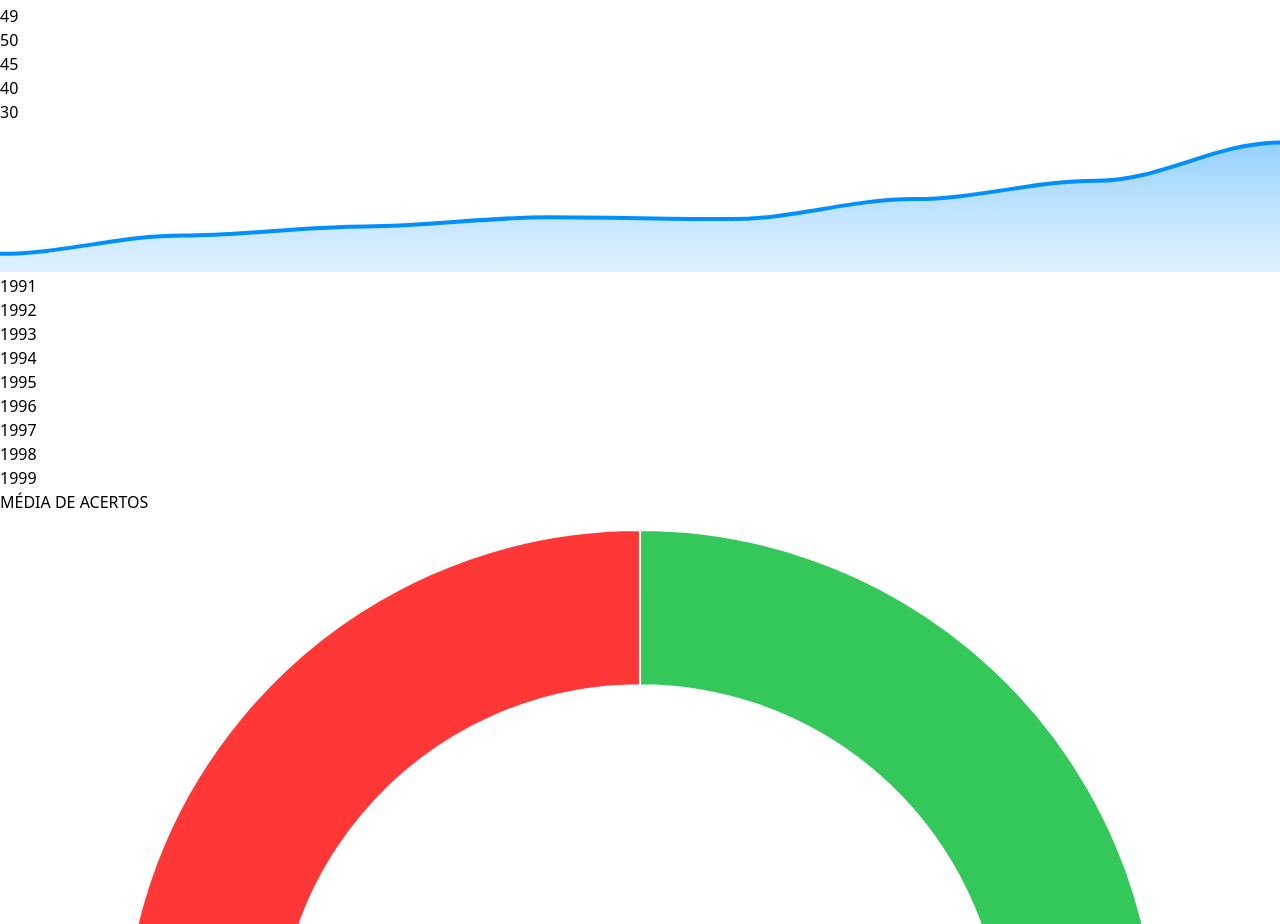
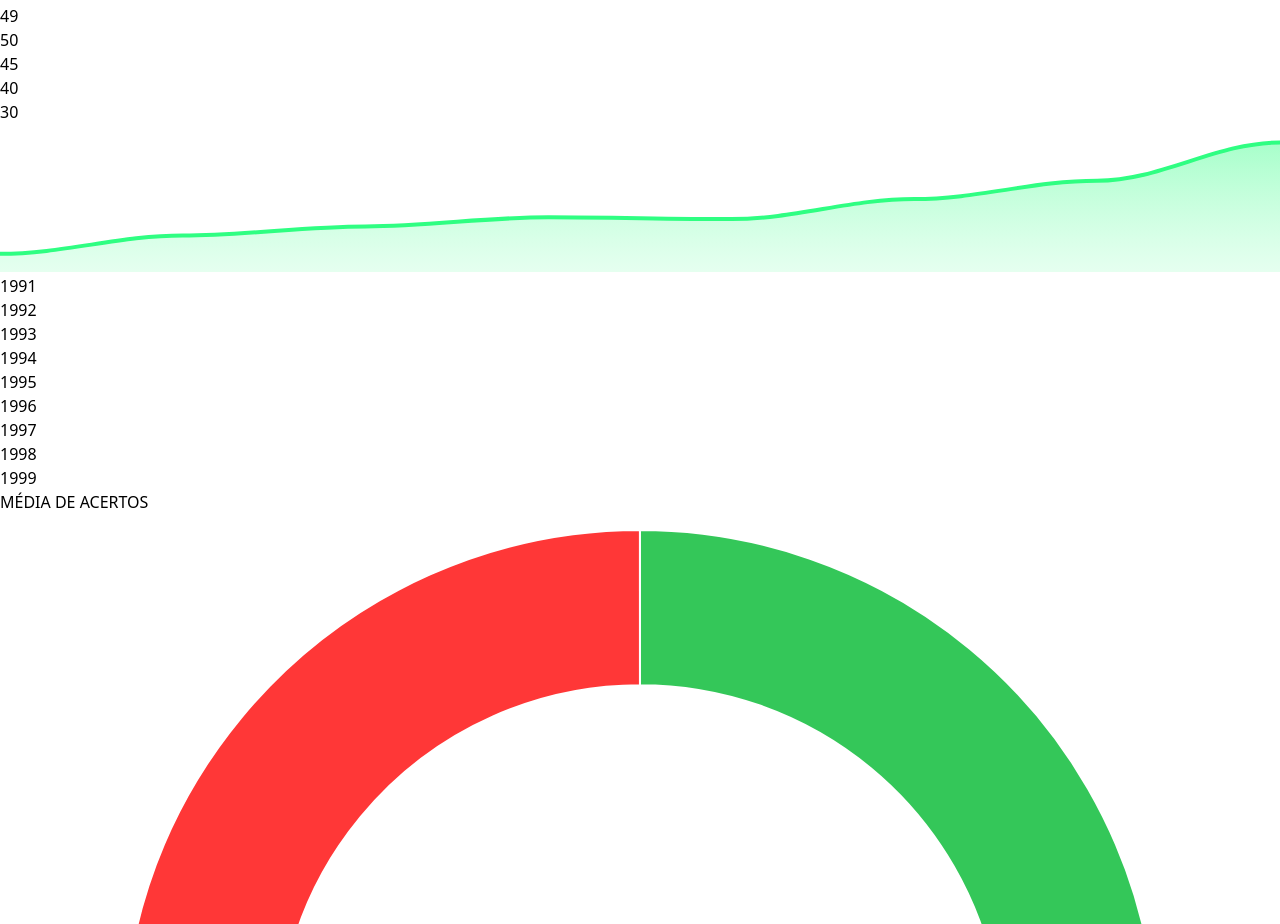
Before and after one commit to m4arthu/VexaGold, a React (Create React App) app: page / in a window 1280 px wide. Shown: the part 2204-3128 px from the top of the page. Built offline with nearby package versions, Linux system fonts and the light colour scheme.

Commit message:
feat: add  color to  graphics

```diff
--- a/src/Components/Dashboard/Witgets/RendimentosChart.js
+++ b/src/Components/Dashboard/Witgets/RendimentosChart.js
@@ -31,9 +31,10 @@ const RendimentosChart = () => {
                     },
                     markers: {
                         size: 0
-                    }
+                    },
+                    color: '#2FFE82'
                 }
-            ]
+            ],
         });
     }, []);
 
```
